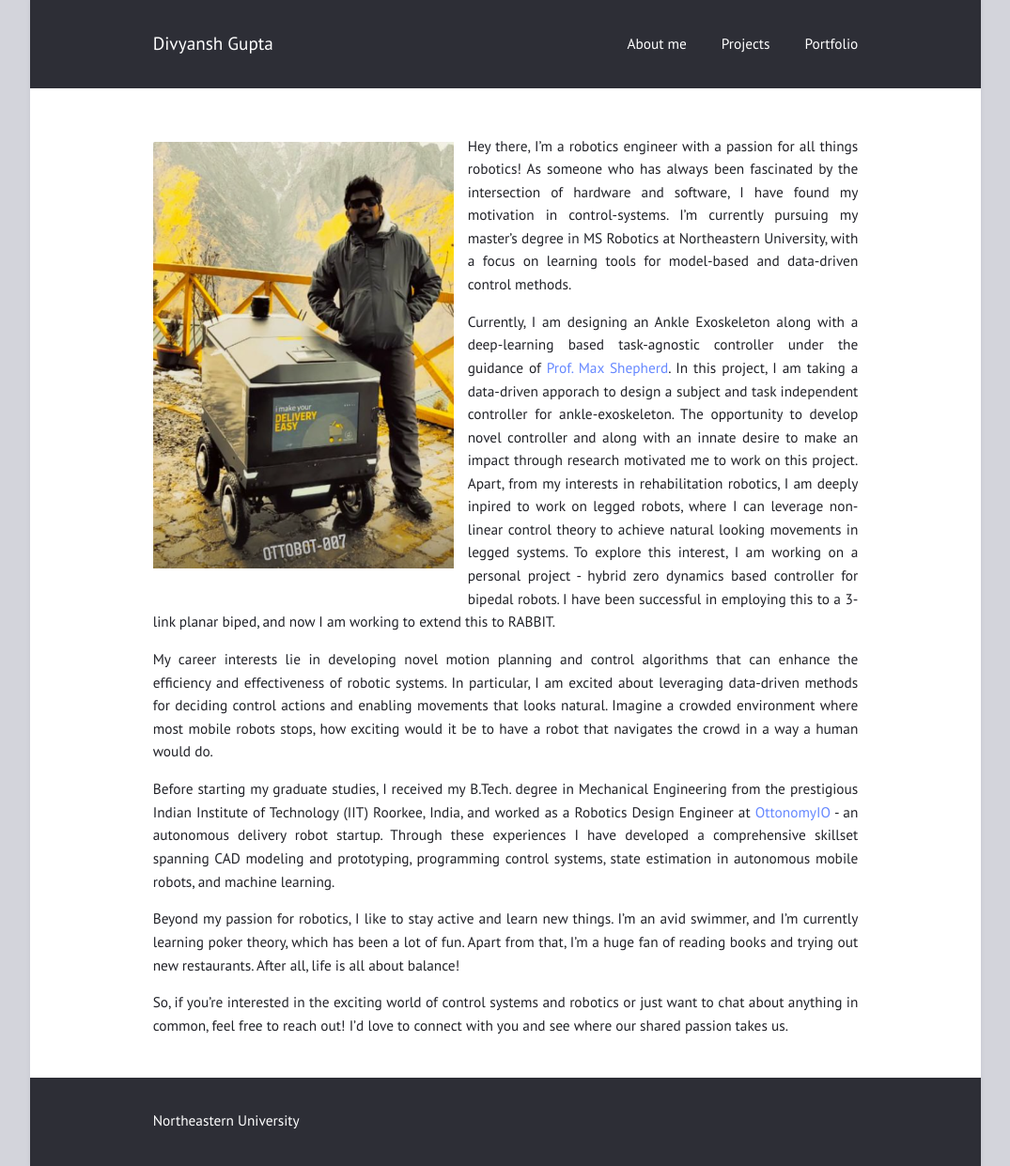
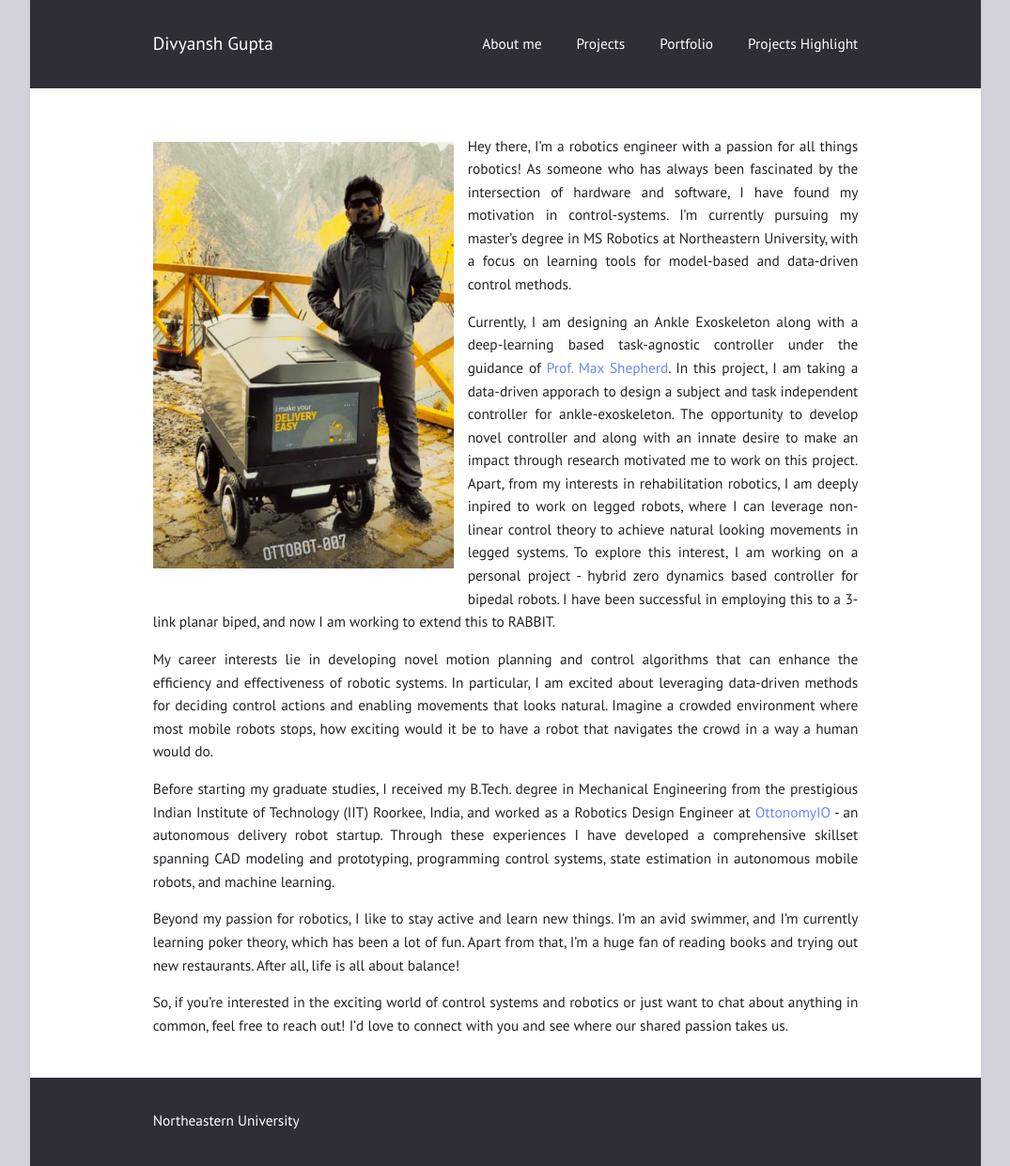
Before and after one commit to gupta-divy/gupta-divy.github.io, a Jekyll site: the page built from index.md, in a window 1280 px wide. Shown: the whole page at 94% size, without its empty margins (102-1177 px from the left). Built offline with Jekyll 4.4.1, drawn with Linux system fonts in a browser that asks for light colours.

Commit message:
Update _config.yml

```diff
--- a/_config.yml
+++ b/_config.yml
@@ -19,6 +19,7 @@ navigation: # accepts {file, title, url, icon, sidebaricon}
   - {title: "About me", file: "index.md"}
   - {title: "Projects", file: "projects.html"}
   - {title: "Portfolio", url: "https://drive.google.com/file/d/1Q2uvnpy8nBNwWHRjpLV6fu97x5mzWLPq/view?usp=sharing"}
+  - {title: "Projects Highlight", url: "https://drive.google.com/file/d/128OdRvcZHlTd8sZhr2ak9zaId8v1lzBR/view?usp=sharing"}
 
 external: # shows a footer with social links - for available icons see fontawesome.com/icons
   - {title: Mail, icon: envelope, url: "mailto:gupta.divy@northeastern.edu"}
```
